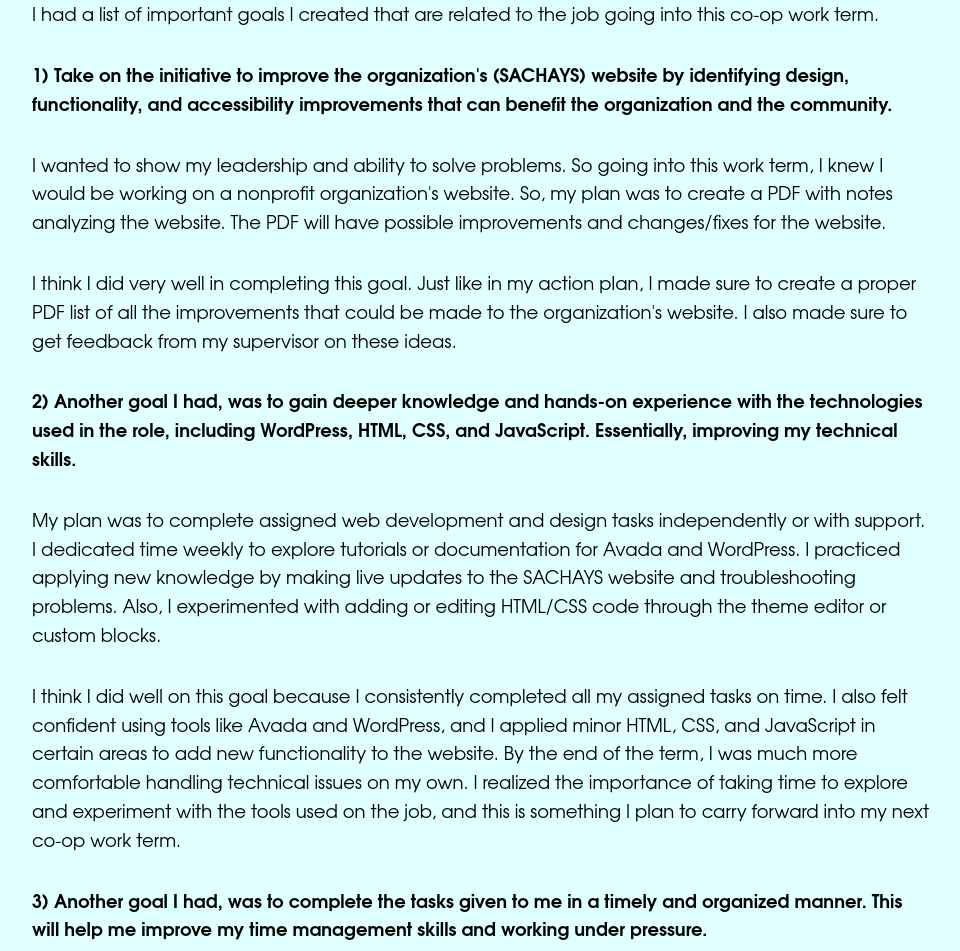
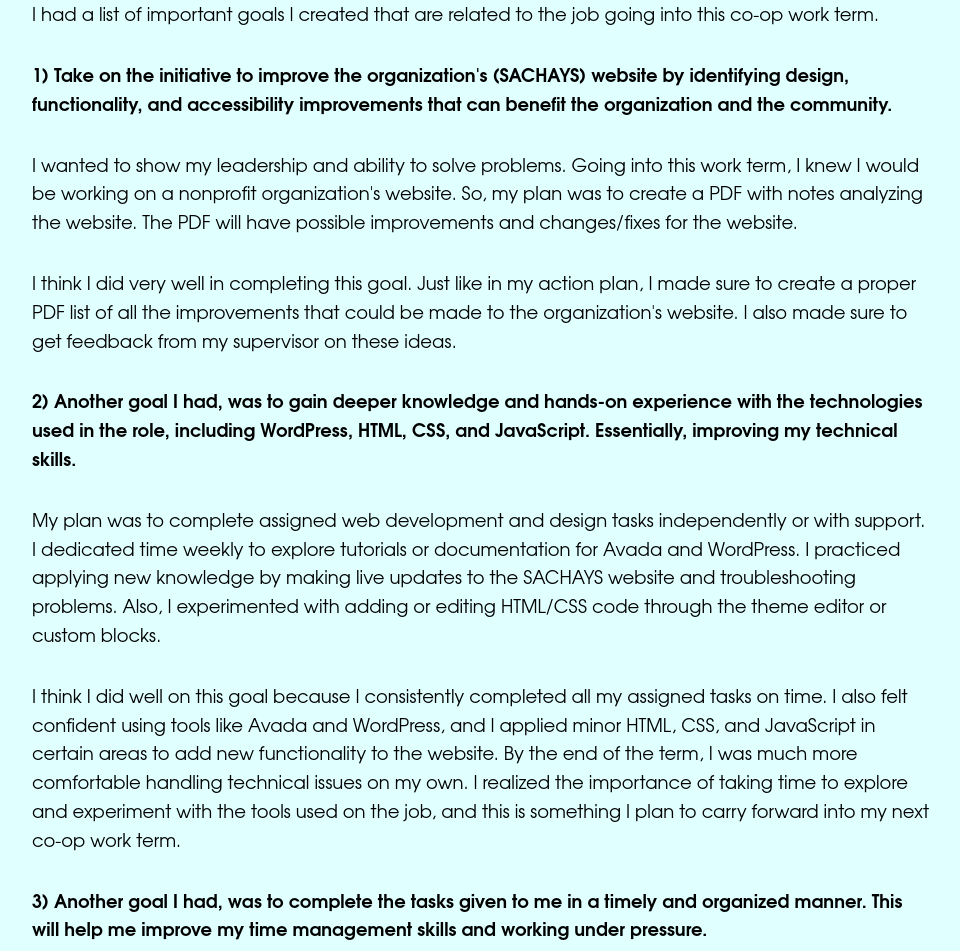
Before and after one commit to HariT10/Work-Term-Report, a plain HTML site: page index.html in a window 1280 px wide. Shown: the part 1204-2155 px from the top of the page, without its empty margins (158-1118 px from the left). Drawn offline with nearby package versions, Linux system fonts and the light colour scheme.

Commit message:
Update index.html

```diff
--- a/index.html
+++ b/index.html
@@ -223,7 +223,7 @@
 
         <p><b>1) Take on the initiative to improve the organization's (SACHAYS) website by identifying design, functionality, and accessibility improvements that can benefit the organization and the community. </b></p>
 
-        <p>I wanted to show my leadership and ability to solve problems. So going into this work term, I knew I would be working on a nonprofit organization's website. So, my plan was to create a PDF with notes analyzing the website. The PDF will have possible improvements and changes/fixes for the website. </p>
+        <p>I wanted to show my leadership and ability to solve problems. Going into this work term, I knew I would be working on a nonprofit organization's website. So, my plan was to create a PDF with notes analyzing the website. The PDF will have possible improvements and changes/fixes for the website. </p>
 
         <p>I think I did very well in completing this goal. Just like in my action plan, I made sure to create a proper PDF list of all the improvements that could be made to the organization's website. I also made sure to get feedback from my supervisor on these ideas.</p>
 
```
